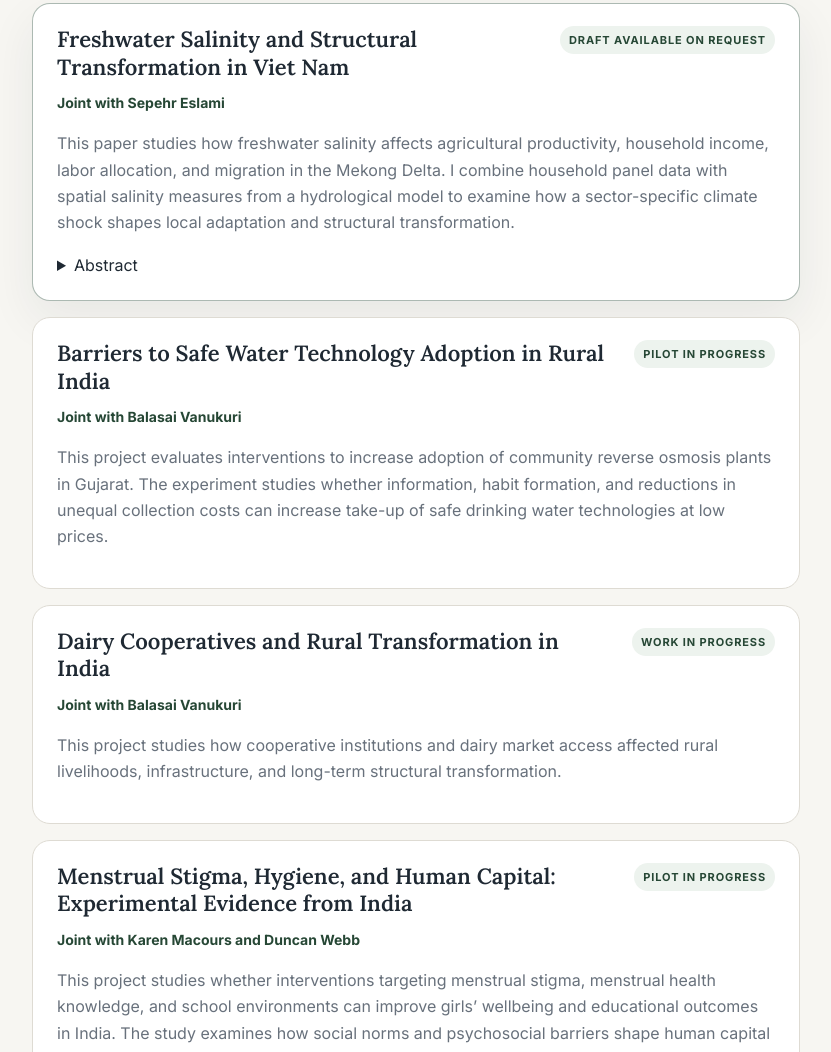
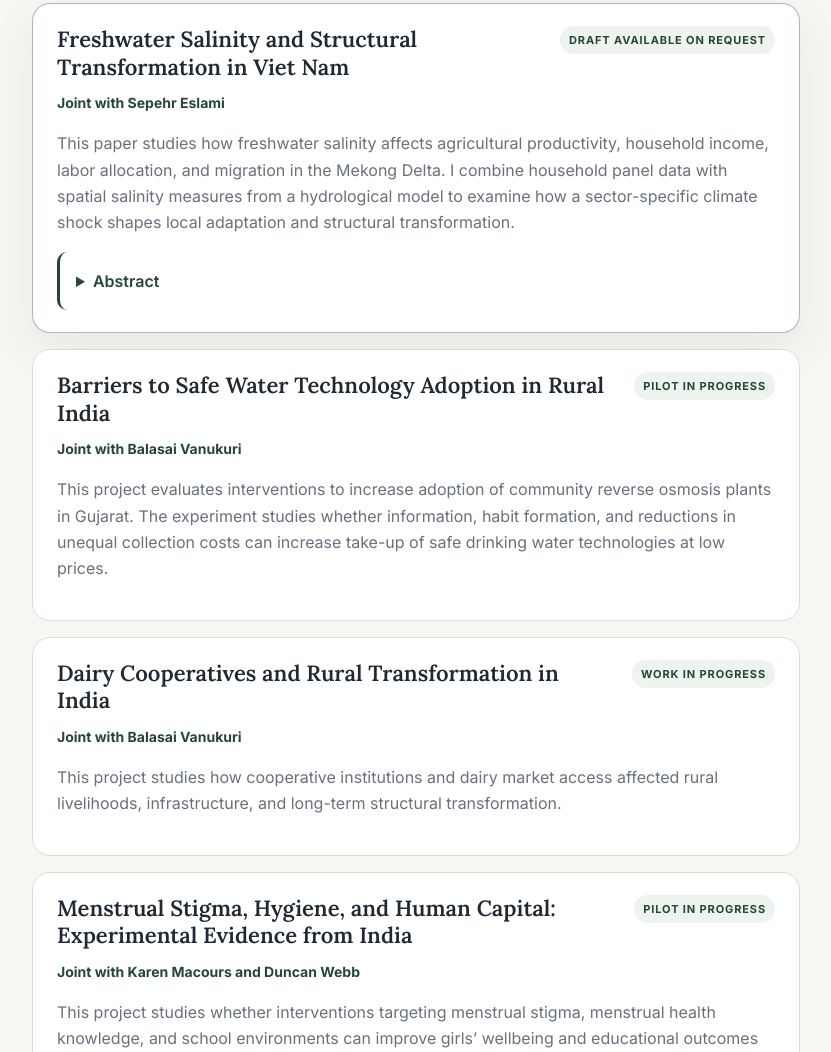
Before and after one commit to VrindaPSE22/vrindasharma.github.io, a plain HTML site: page index.html in a window 1280 px wide. Shown: the part 1117-2169 px from the top of the page, without its empty margins (402-1233 px from the left). Drawn offline with Linux system fonts and the light colour scheme.

Commit message:
Add abstract-box styles for enhanced layout

```diff
--- a/styles.css
+++ b/styles.css
@@ -309,3 +309,21 @@ footer {
   .paper-header { flex-direction: column; gap: 8px; }
   .hero h2 { font-size: 40px; }
 }
+
+.abstract-box {
+  margin-top: 1rem;
+  padding: 1rem;
+  border-left: 3px solid var(--accent);
+  background: var(--soft);
+  border-radius: 10px;
+}
+
+.abstract-box summary {
+  cursor: pointer;
+  font-weight: 600;
+  color: var(--accent);
+}
+
+.abstract-box p {
+  margin-top: 0.8rem;
+}
```
